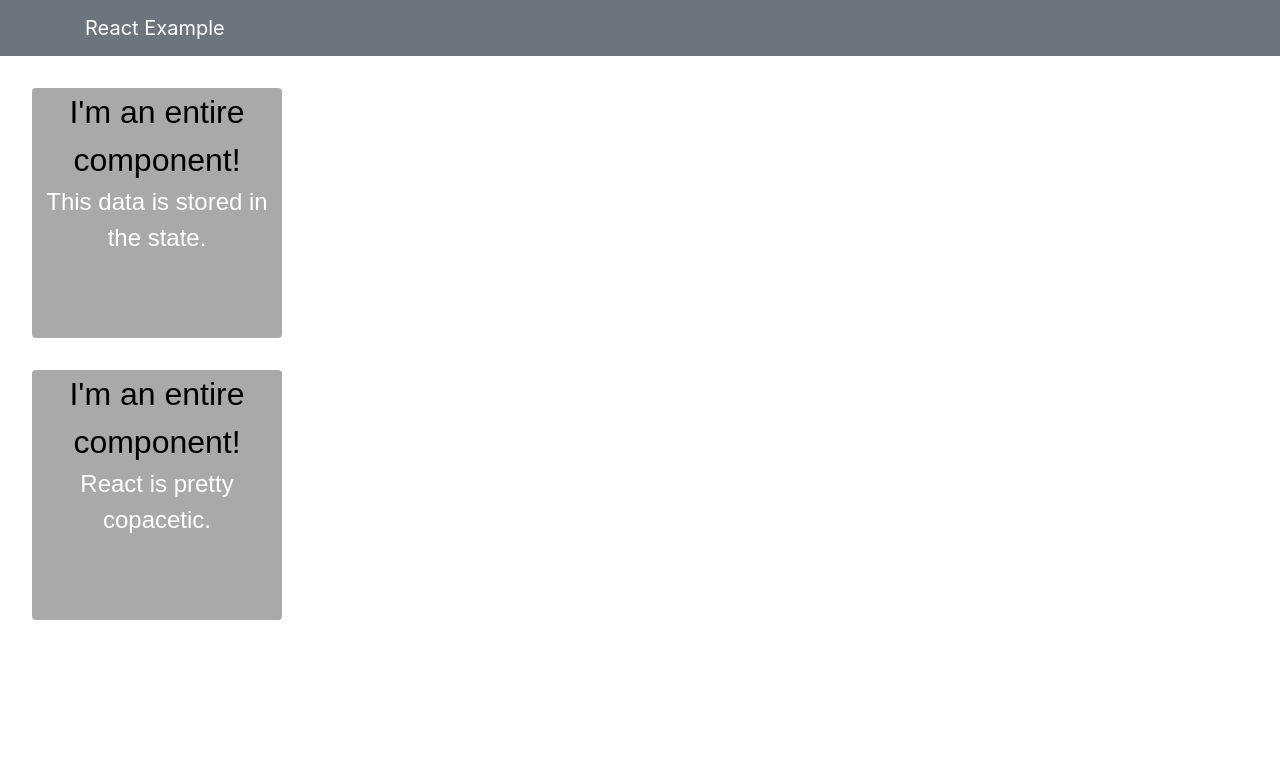
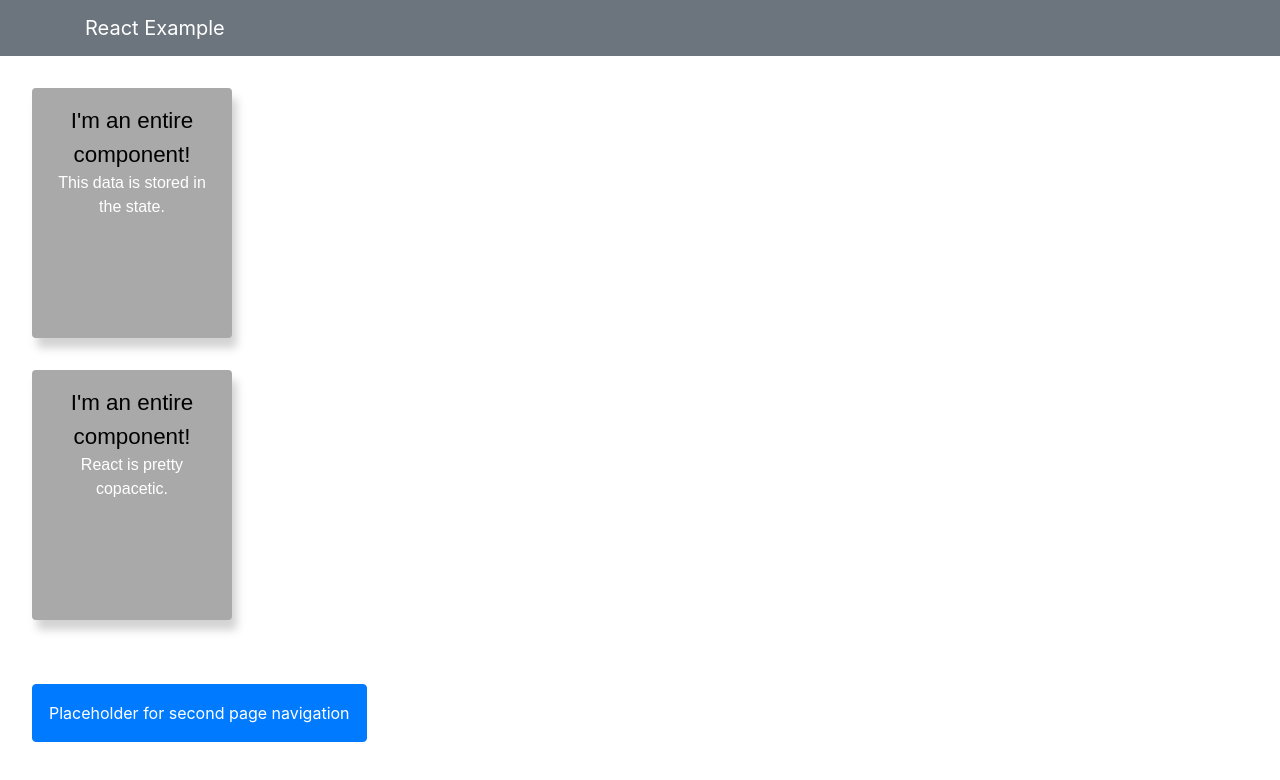
Before and after one commit to AustinSweet/react-example, a React (Create React App) app: page / in a window 1280 px wide. Shown: the top 780 px of the page. Built offline with nearby package versions, Linux system fonts and the light colour scheme.

Commit message:
react-example adding in some additional styling and placeholder for page routing during 4:1 class

```diff
--- a/src/components/ChildComponent.css
+++ b/src/components/ChildComponent.css
@@ -1,17 +1,19 @@
 .child-body {
   height: 250px;
-  width: 250px;
+  width: 200px;
   background-color: darkgrey;
   border-radius: 0.25rem;
   margin: 2rem;
+  padding: 1rem;
   text-align: center;
   color: white;
   font-family: Arial, Helvetica, sans-serif;
-  font-size: 1.5rem;
+  font-size: 1rem;
+  filter: drop-shadow(5px 10px 4px lightGrey);
 }
 
 #child-title {
   color: black;
-  font-size: 2rem;
+  font-size: 1.4rem;
   font-family: Arial, Helvetica, sans-serif;
 }
--- /dev/null
+++ b/src/components/ParentComponent.css
@@ -0,0 +1,3 @@
+.navi {
+  margin: 2rem;
+}
--- a/src/components/ParentComponent.js
+++ b/src/components/ParentComponent.js
@@ -1,5 +1,6 @@
 import { Component } from 'react';
 import ChildComponent from './ChildComponent';
+import './ParentComponent.css';
 
 class ParentComponent extends Component {
     constructor(props) {
@@ -12,11 +13,16 @@ class ParentComponent extends Component {
 
     render() {
         return(
+            <>
             <div className="child-wrapper">
               {this.state.map(child => (
                   <ChildComponent dataFromParent = {child.data} key = {child.id}></ChildComponent>
               ))}
             </div>
+            <div>
+                <button class="btn btn-primary shadow p-3 mb-5 rounded navi">Placeholder for second page navigation</button>
+            </div>
+            </>
         )}
 }
 
```
